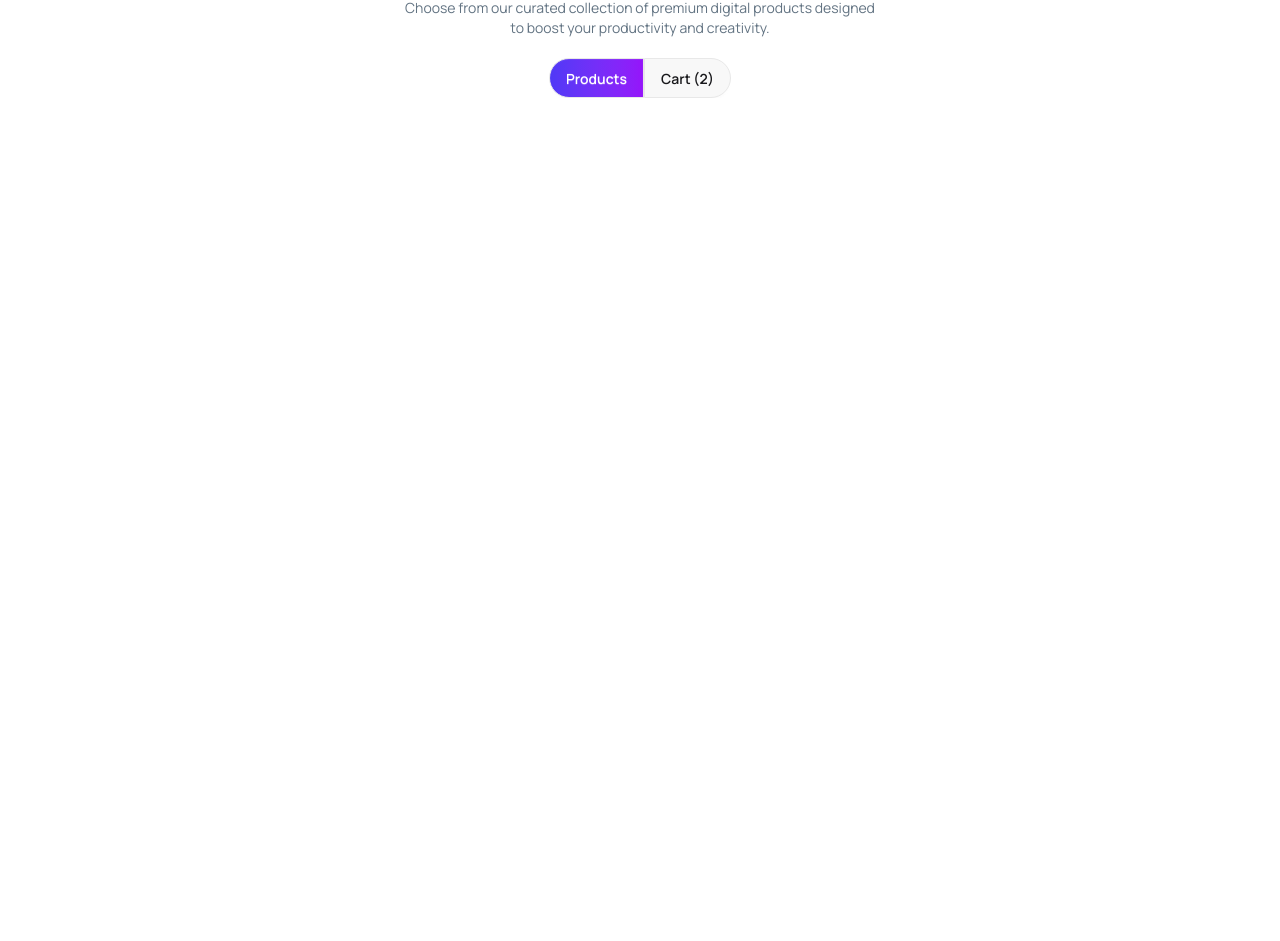
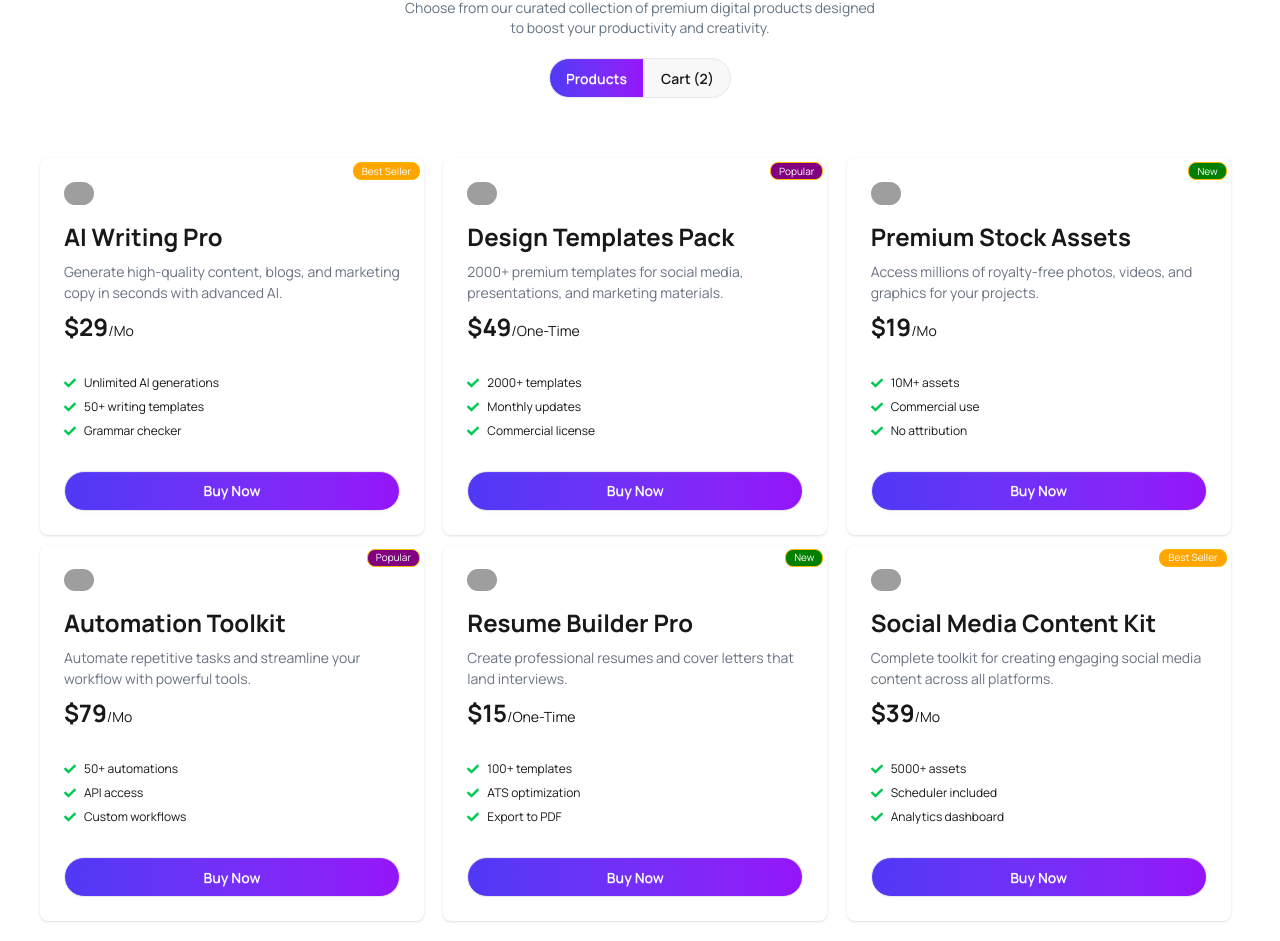
Before and after one commit to rokan45/digital-tools-react-app, a React (Vite) app: page / in a window 1280 px wide. Shown: the part 1160-2101 px from the top of the page. Before the commit the page ends 1258 px from the top, so only its background shows below. Built offline with nearby package versions, Linux system fonts and the light colour scheme; grey boxes are pictures that could not be loaded.

Commit message:
card data fetching and display card component usng grid

```diff
--- a/public/cardData.json
+++ b/public/cardData.json
@@ -3,7 +3,7 @@
     "id": 1,
     "badge": "Best Seller",
     "badgeColor": "orange",
-    "icon": "✍️",
+    "icon": "https://i.ibb.co.com/8DPZknGN/writing-2327400-1.png",
     "title": "AI Writing Pro",
     "description": "Generate high-quality content, blogs, and marketing copy in seconds with advanced AI.",
     "price": 29,
@@ -19,7 +19,7 @@
     "id": 2,
     "badge": "Popular",
     "badgeColor": "purple",
-    "icon": "🎨",
+    "icon": "https://i.ibb.co.com/V00yWF9s/design-tool.png",
     "title": "Design Templates Pack",
     "description": "2000+ premium templates for social media, presentations, and marketing materials.",
     "price": 49,
@@ -35,7 +35,7 @@
     "id": 3,
     "badge": "New",
     "badgeColor": "green",
-    "icon": "📷",
+    "icon": "https://i.ibb.co.com/C5ZhFmG7/camera.png",
     "title": "Premium Stock Assets",
     "description": "Access millions of royalty-free photos, videos, and graphics for your projects.",
     "price": 19,
@@ -51,7 +51,7 @@
     "id": 4,
     "badge": "Popular",
     "badgeColor": "purple",
-    "icon": "⚙️",
+    "icon": "https://i.ibb.co.com/szFtjDs/operation.png",
     "title": "Automation Toolkit",
     "description": "Automate repetitive tasks and streamline your workflow with powerful tools.",
     "price": 79,
@@ -67,7 +67,7 @@
     "id": 5,
     "badge": "New",
     "badgeColor": "green",
-    "icon": "📄",
+    "icon": "https://i.ibb.co.com/PshMD9W7/portfolio.png",
     "title": "Resume Builder Pro",
     "description": "Create professional resumes and cover letters that land interviews.",
     "price": 15,
@@ -83,7 +83,7 @@
     "id": 6,
     "badge": "Best Seller",
     "badgeColor": "orange",
-    "icon": "📱",
+    "icon": "https://i.ibb.co.com/hFRyK4NW/social-media.png",
     "title": "Social Media Content Kit",
     "description": "Complete toolkit for creating engaging social media content across all platforms.",
     "price": 39,
--- a/src/App.jsx
+++ b/src/App.jsx
@@ -1,11 +1,21 @@
+import { Suspense } from 'react'
 import './App.css'
 import Banner from './component/banner/Banner'
 import Navbar from './component/navbar/Navbar'
 import StatSection from './component/statistics/StatSection'
 import ToolSection from './component/tools/ToolSection'
 
+
+const fetchCardData=async() =>{
+
+  const res=await fetch('/public/cardData.json')
+  return res.json();
+}
+
+
 function App() {
 
+  const cardPromise=fetchCardData();
 
   return (
     <>
@@ -16,7 +26,9 @@ function App() {
 
     <main>
       <StatSection></StatSection>
-      <ToolSection></ToolSection>
+     <Suspense fallback={<span className="loading loading-bars loading-xl flex mx-auto justify-center items-center"></span>}>
+       <ToolSection cardPromise={cardPromise}></ToolSection>
+     </Suspense>
     </main>
     </>
   )
--- a/src/component/navbar/Navbar.jsx
+++ b/src/component/navbar/Navbar.jsx
@@ -4,11 +4,6 @@ import { IoCartOutline } from 'react-icons/io5';
 import { RxCross2 } from 'react-icons/rx';
 
 const navLinks = [
-    {
-        // id: 1,
-        // name: "Home",
-        // path: "/",
-    },
     {
         id: 2,
         name: "Product",
--- a/src/component/statistics/StatSection.jsx
+++ b/src/component/statistics/StatSection.jsx
@@ -2,7 +2,7 @@ import React from 'react';
 
 const StatSection = () => {
     return (
-        <div className="stats bg-linear-to-r from-[#4F39F6] to-[#9514FA] text-white flex items-center justify-center p-10">
+        <div className="stats mx-5 bg-linear-to-r from-[#4F39F6] to-[#9514FA] text-white flex items-center justify-center p-10">
             <div className="stat place-items-center p-1">
                 <div className="stat-value">50K+</div>
                 <div className="stat-desc text-white">Active Users</div>
--- /dev/null
+++ b/src/component/tools/ProductCard.jsx
@@ -0,0 +1,38 @@
+import { FaCheck } from "react-icons/fa";
+
+const ProductCard = ({ toolData }) => {
+    // console.log(cardPromise)
+    console.log(toolData);
+    const { badge, badgeColor, icon, title, description, price, priceType, features } = toolData
+
+    return (
+        <div className="card w-96 bg-base-100 shadow-sm relative">
+            <div className="card-body">
+                <div>
+                    <span className="badge p-2  badge-xs badge-warning absolute top-1 right-1 text-white" style={{ backgroundColor: [badgeColor] }}>{badge}</span>
+                    <img src={icon} alt={title} width={"30px"} height={"30px"} className="rounded-4xl" />
+                </div>
+
+                <div className="mt-2">
+                    <h2 className="text-2xl font-bold">{title}</h2>
+                    <p className="text-gray-500 mt-2">{description}</p>
+                    <h2 className="mt-2"> <span className="text-2xl font-bold">${price}</span>/{priceType}</h2>
+                </div>
+
+                <ul className="mt-6 flex flex-col gap-2 text-xs">
+                    {features.map((feature, index) => (
+                        <li key={index} className="flex items-center gap-2">
+                            <span className="text-purple-600"><FaCheck className="text-green-500" /></span>
+                            {feature}
+                        </li>
+                    ))}
+                </ul>
+                <div className="mt-6">
+                    <button className="btn w-full rounded-4xl bg-linear-to-r from-[#4F39F6] to-[#9514FA] text-white ">Buy Now</button>
+                </div>
+            </div>
+        </div>
+    );
+};
+
+export default ProductCard;
--- a/src/component/tools/ToolSection.jsx
+++ b/src/component/tools/ToolSection.jsx
@@ -1,6 +1,12 @@
-import React from 'react';
+import React, { use } from 'react';
+import ProductCard from './ProductCard';
 
-const ToolSection = () => {
+const ToolSection = ({ cardPromise }) => {
+    // console.log(cardPromise);
+
+    const toolsData = use(cardPromise);
+    console.log(toolsData)
+
     return (
         <div className='mx-auto mt-10 px-5'>
             <div className='text-center'>
@@ -13,7 +19,11 @@ const ToolSection = () => {
                 <button className='btn rounded-4xl rounded-l-none'>Cart (2)</button>
             </div>
 
-
+            <div className='mx-auto p-5 mt-10 grid grid-cols-3 gap-2.5'>
+               {
+                toolsData.map((toolData,index)=> <ProductCard key={index} toolData={toolData} ></ProductCard>)
+               }
+            </div>
         </div>
 
     );
```
Also changed, not shown: src/assets/products/camera.png (added). Lines whose indentation alone changed are shown as unchanged.
